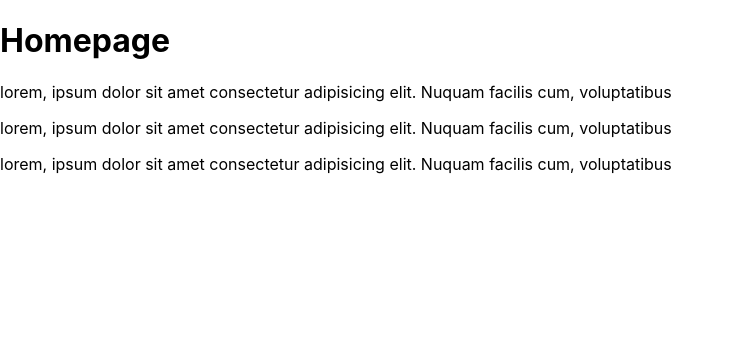
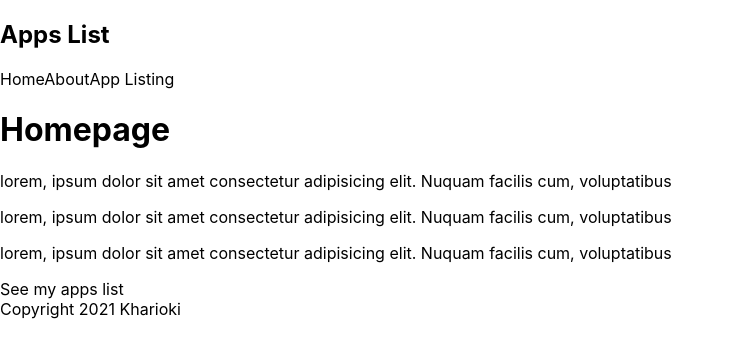
Before and after one commit to kharioki/app-list, a Next.js app: page / in a window 1280 px wide. Shown: the top 358 px of the page, without its empty margins (0-734 px from the left). Built offline with nearby package versions, Linux system fonts and the light colour scheme.

Commit message:
layout components

```diff
--- /dev/null
+++ b/components/Footer.js
@@ -0,0 +1,9 @@
+const Footer = () => {
+    return (
+        <div>
+            Copyright 2021 Kharioki
+        </div>
+    );
+}
+
+export default Footer;
--- /dev/null
+++ b/components/Layout.js
@@ -0,0 +1,14 @@
+import Footer from "./Footer"
+import Navbar from "./Navbar"
+
+const Layout = ({ children }) => {
+    return (
+        <div className="content">
+            <Navbar/>
+            { children }
+            <Footer />
+        </div>
+    );
+}
+
+export default Layout;
--- /dev/null
+++ b/components/Navbar.js
@@ -0,0 +1,16 @@
+import Link from 'next/link';
+
+const Navbar = () => {
+    return (
+        <nav>
+            <div className="logo">
+                <h1>Apps List</h1>
+            </div>
+            <Link href="/"><a>Home</a></Link>
+            <Link href="/about"><a>About</a></Link>
+            <Link href="/apps"><a>App Listing</a></Link>
+        </nav>
+     );
+}
+
+export default Navbar;
--- a/pages/_app.js
+++ b/pages/_app.js
@@ -1,7 +1,12 @@
+import Layout from '../components/Layout'
 import '../styles/globals.css'
 
 function MyApp({ Component, pageProps }) {
-  return <Component {...pageProps} />
+  return (
+    <Layout>
+      <Component {...pageProps} />
+    </Layout>
+  )
 }
 
 export default MyApp
--- a/pages/index.js
+++ b/pages/index.js
@@ -1,5 +1,8 @@
 import Head from 'next/head'
-import styles from '../styles/Home.module.css'
+import Link from 'next/link';
+
+import Footer from '../components/Footer'
+import Navbar from '../components/Navbar'
 
 export default function Home() {
   return (
@@ -8,6 +11,10 @@
       <p>lorem, ipsum dolor sit amet consectetur adipisicing elit. Nuquam facilis cum, voluptatibus</p>
       <p>lorem, ipsum dolor sit amet consectetur adipisicing elit. Nuquam facilis cum, voluptatibus</p>
       <p>lorem, ipsum dolor sit amet consectetur adipisicing elit. Nuquam facilis cum, voluptatibus</p>
+
+      <Link href="/apps">
+        <a>See my apps list</a>
+      </Link>
     </div>
   )
 }
```
